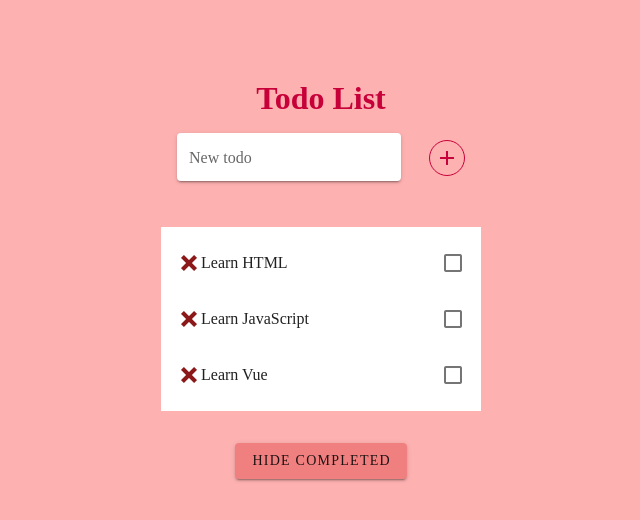
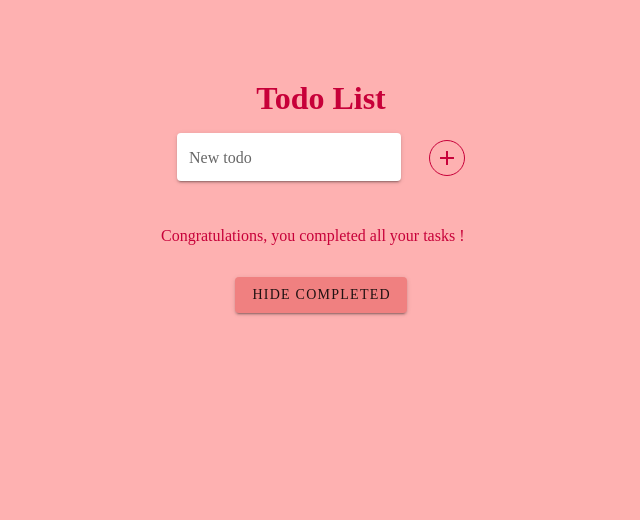
Before and after one commit to mimipepin/todoList, a Nuxt app: page / in a window 1280 px wide. Shown: the top 520 px of the page, without its empty margins (319-959 px from the left). Built offline with nearby package versions, Linux system fonts and the light colour scheme.

Commit message:
ajout du localStorage

```diff
--- a/pages/index.vue
+++ b/pages/index.vue
@@ -1,18 +1,17 @@
 <script>
-// give each todo a unique id
-let id = 0
-
+let id = 0;
 export default {
   data() {
     return {
         hide: false,
         newTodo: '',
-        todos: [
-            { id: id++, text: 'Learn HTML', finished:false},
-            { id: id++, text: 'Learn JavaScript', finished:false},
-            { id: id++, text: 'Learn Vue', finished:false}
-        ]
+        todos: []
     }
+  },
+  mounted() {
+      for(let i = 0; i < localStorage.length; i++) {
+          this.todos.push({text: localStorage.key(i), finished: localStorage.getItem(localStorage.key(i))})
+      }
   },
   computed: {
     filteredTodos() {
@@ -22,6 +21,7 @@ export default {
   methods: {
     addTodo() {
         this.todos.push({ id: id++, text: this.newTodo, finished:false})
+        localStorage.setItem(this.newTodo, false)
         this.newTodo = ''
     },
     removeTodo(todo) {
@@ -51,7 +51,7 @@ export default {
         <div v-if="filteredTodos.length > 0">
             <v-list>
                 <v-list-item-group max-width="1000">
-                    <v-list-item v-for="item in filteredTodos" :key="item.id">
+                    <v-list-item v-for="(item,i) in filteredTodos" :key=i>
                         <v-list-item-icon>
                             <v-icon color="#8c1919" @click="removeTodo(item)">mdi-close-thick</v-icon>
                         </v-list-item-icon>
```
